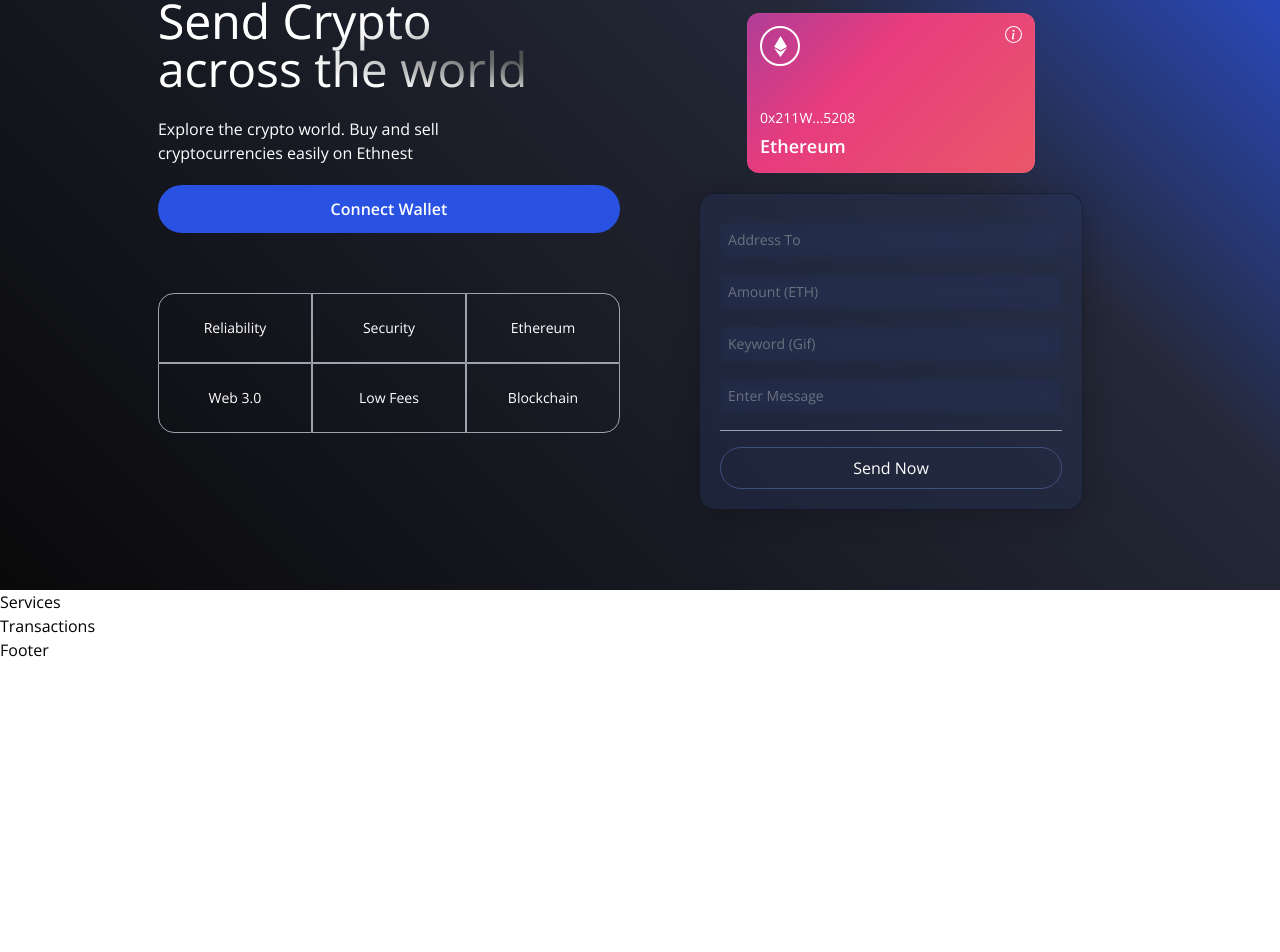
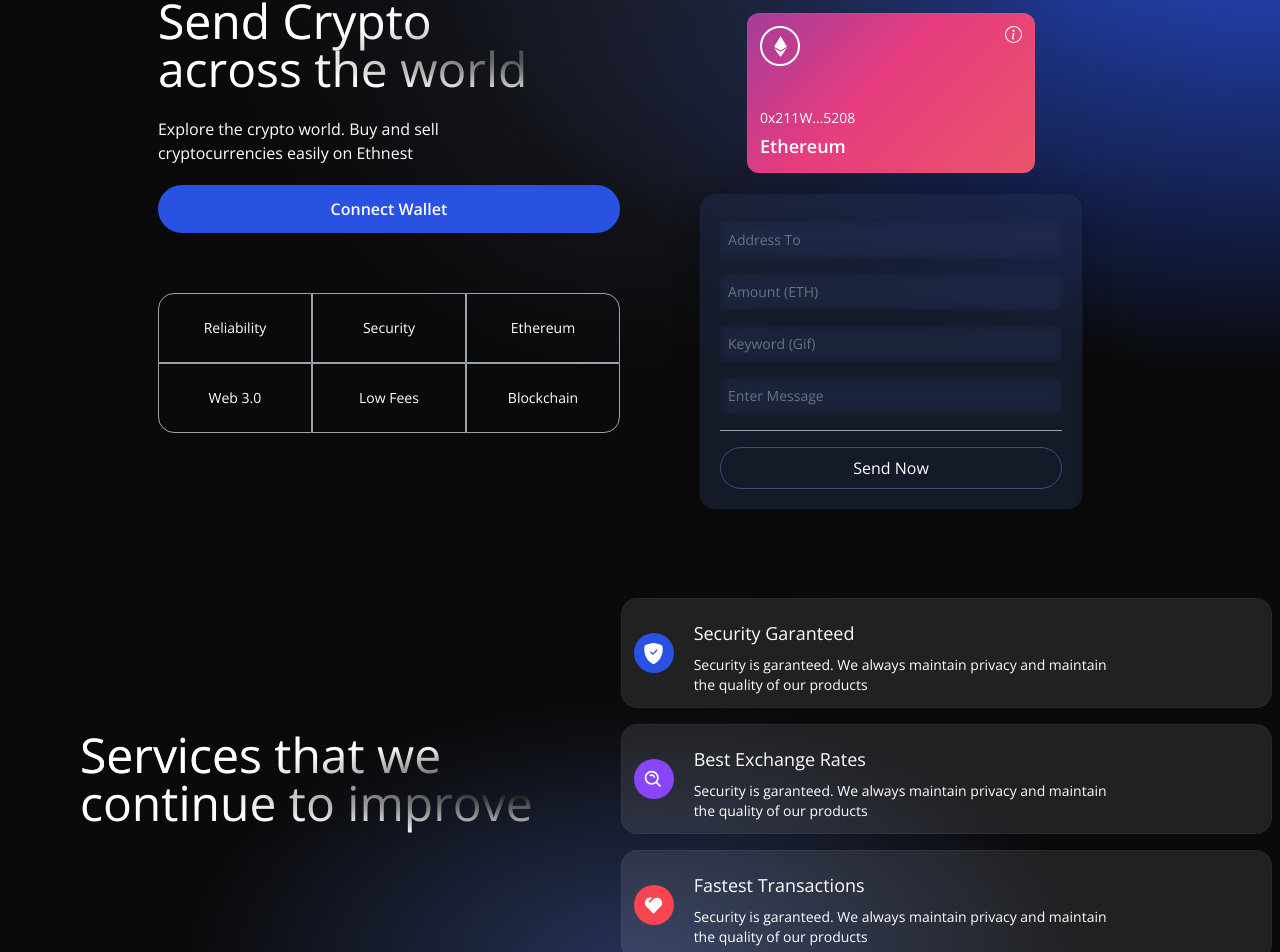
Before and after one commit to Mabast1/ethnest, a React (Vite) app in the folder client/: page / in a window 1280 px wide. Shown: the part 159-1111 px from the top of the page. Before the commit the page ends 821 px from the top, so only its background shows below. Built offline with nearby package versions, Linux system fonts and the light colour scheme.

Commit message:
created services component

```diff
--- a/client/src/components/Services.jsx
+++ b/client/src/components/Services.jsx
@@ -1,7 +1,56 @@
 import React from "react";
+import { BsShieldFillCheck } from "react-icons/bs";
+import { BiSearchAlt } from "react-icons/bi";
+import { RiHeart2Fill } from "react-icons/ri";
+
+const ServiceCard = ({ color, title, icon, subtitle }) => (
+  <div className="flex flex-row justify-start items-center white-glassmorphism p-3 m-2 cursor-pointer hover:shadow-xl">
+    <div
+      className={`w-10 h-10 rounded-full flex justify-center items-center ${color}`}
+    >
+      {icon}
+    </div>
+    <div className="ml-5 flex flex-col flex-1">
+      <h3 className="mt-2 text-white text-lg ">{title}</h3>
+      <p className="mt-2 text-white text-sm md:w-9/12 ">{subtitle}</p>
+    </div>
+  </div>
+);
 
 const Services = () => {
-  return <div>Services</div>;
+  return (
+    <div className="flex flex-col md:flex-row w-full justify-center items-center gradient-bg-services">
+      <div className="flex mf:flex-row flex-col items-center justify-between md:p-20 py-12 px-4">
+        <div className="flex-1 flex flex-col justify-start items-start">
+          <h1 className="text-white text-3xl sm:text-5xl py-2 text-gradient">
+            Services that we
+            <br />
+            continue to improve
+          </h1>
+        </div>
+      </div>
+      <div className="flex flex-1 flex-col justify-start items-center">
+        <ServiceCard
+          color="bg-[#2952e3]"
+          title="Security Garanteed"
+          icon={<BsShieldFillCheck fontSize={21} className="text-white" />}
+          subtitle="Security is garanteed. We always maintain privacy and maintain the quality of our products"
+        />
+        <ServiceCard
+          color="bg-[#8945f8]"
+          title="Best Exchange Rates"
+          icon={<BiSearchAlt fontSize={21} className="text-white" />}
+          subtitle="Security is garanteed. We always maintain privacy and maintain the quality of our products"
+        />
+        <ServiceCard
+          color="bg-[#f84550]"
+          title="Fastest Transactions"
+          icon={<RiHeart2Fill fontSize={21} className="text-white" />}
+          subtitle="Security is garanteed. We always maintain privacy and maintain the quality of our products"
+        />
+      </div>
+    </div>
+  );
 };
 
 export default Services;
--- a/client/src/index.css
+++ b/client/src/index.css
@@ -22,37 +22,22 @@
     ),
     radial-gradient(at 50% 0%, hsla(225, 39%, 30%, 1) 0, transparent 50%),
     radial-gradient(at 100% 0%, rgb(122, 55, 79) 0, transparent 50%); */
-  background: hsla(240, 5%, 4%, 1);
+  background-color: hsla(240, 5%, 4%, 1);
 
-  background: linear-gradient(
-    45deg,
-    hsla(240, 5%, 4%, 1) 0%,
-    hsla(228, 21%, 18%, 1) 68%,
-    hsla(227, 77%, 53%, 1) 100%
-  );
-
-  background: -moz-linear-gradient(
-    45deg,
-    hsla(240, 5%, 4%, 1) 0%,
-    hsla(228, 21%, 18%, 1) 68%,
-    hsla(227, 77%, 53%, 1) 100%
-  );
-
-  background: -webkit-linear-gradient(
-    45deg,
-    hsla(240, 5%, 4%, 1) 0%,
-    hsla(228, 21%, 18%, 1) 68%,
-    hsla(227, 77%, 53%, 1) 100%
-  );
-
-  filter: progid: DXImageTransform.Microsoft.gradient( startColorstr="#0A0A0B", endColorstr="#252939", GradientType=1 );
+  background-image: radial-gradient(
+      at 0% 0%,
+      hsla(240, 5%, 4%, 1) 0,
+      transparent 50%
+    ),
+    radial-gradient(at 50% 0%, hsla(228, 21%, 18%, 1) 0, transparent 50%),
+    radial-gradient(at 100% 0%, hsla(227, 77%, 53%, 1) 0, transparent 50%);
 }
 
 .gradient-bg-services {
-  background-color: #0f0e13;
+  background-color: #0a0a0b;
   background-image: radial-gradient(
       at 0% 0%,
-      hsla(253, 16%, 7%, 1) 0,
+      hsla(240, 5%, 4%, 1) 0,
       transparent 50%
     ),
     radial-gradient(at 50% 100%, hsla(225, 39%, 25%, 1) 0, transparent 50%);
--- /dev/null
+++ b/client/src/utils/dummyData.js
@@ -0,0 +1,56 @@
+export default [
+  {
+    id: 1,
+    url: "https://metro.co.uk/wp-content/uploads/2015/05/pokemon_crying.gif?quality=90&strip=all&zoom=1&resize=500%2C284",
+    message: "",
+    timestamp: "12/21/2021, 4:33:21 PM",
+    addressFrom: "0xCF8e569A97C423952DdFf902375C7C76549A6A90",
+    amount: "0.01",
+    addressTo: "0x8aa395Ab97837576aF9cd6946C79024ef1acfdbE",
+  },
+  {
+    id: 2,
+    url: "https://media4.popsugar-assets.com/files/2013/11/07/832/n/1922398/eb7a69a76543358d_28.gif",
+    message: "",
+    timestamp: "12/21/2021, 4:33:21 PM",
+    addressFrom: "0xCF8e569A97C423952DdFf902375C7C76549A6A90",
+    amount: "0.01",
+    addressTo: "0x8aa395Ab97837576aF9cd6946C79024ef1acfdbE",
+  },
+  {
+    id: 3,
+    url: "https://acegif.com/wp-content/uploads/gif-shaking-head-38.gif",
+    message: "",
+    timestamp: "12/21/2021, 4:33:21 PM",
+    addressFrom: "0xCF8e569A97C423952DdFf902375C7C76549A6A90",
+    amount: "0.01",
+    addressTo: "0x8aa395Ab97837576aF9cd6946C79024ef1acfdbE",
+  },
+  {
+    id: 4,
+    url: "https://i.pinimg.com/originals/68/a0/9e/68a09e774e98242871c2db0f99307420.gif",
+    message: "",
+    timestamp: "12/21/2021, 4:33:21 PM",
+    addressFrom: "0xCF8e569A97C423952DdFf902375C7C76549A6A90",
+    amount: "0.01",
+    addressTo: "0x8aa395Ab97837576aF9cd6946C79024ef1acfdbE",
+  },
+  {
+    id: 5,
+    url: "https://i.pinimg.com/originals/73/d3/a1/73d3a14d212314ab1f7268b71d639c15.gif",
+    message: "",
+    timestamp: "12/21/2021, 4:33:21 PM",
+    addressFrom: "0xCF8e569A97C423952DdFf902375C7C76549A6A90",
+    amount: "0.01",
+    addressTo: "0x8aa395Ab97837576aF9cd6946C79024ef1acfdbE",
+  },
+  {
+    id: 6,
+    url: "https://www.omnisend.com/blog/wp-content/uploads/2016/09/funny-gifs-9.gif",
+    message: "",
+    timestamp: "12/21/2021, 4:33:21 PM",
+    addressFrom: "0xCF8e569A97C423952DdFf902375C7C76549A6A90",
+    amount: "0.01",
+    addressTo: "0x8aa395Ab97837576aF9cd6946C79024ef1acfdbE",
+  },
+];
```
